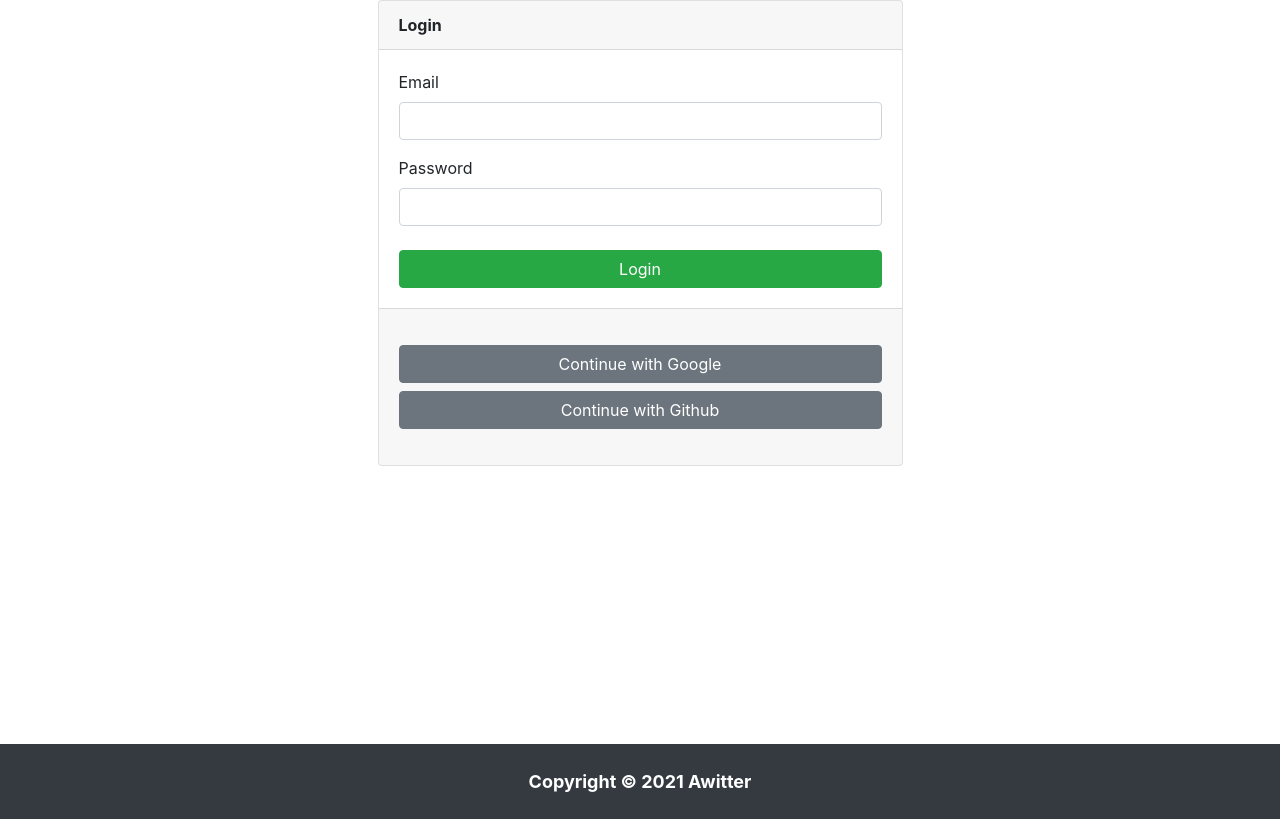
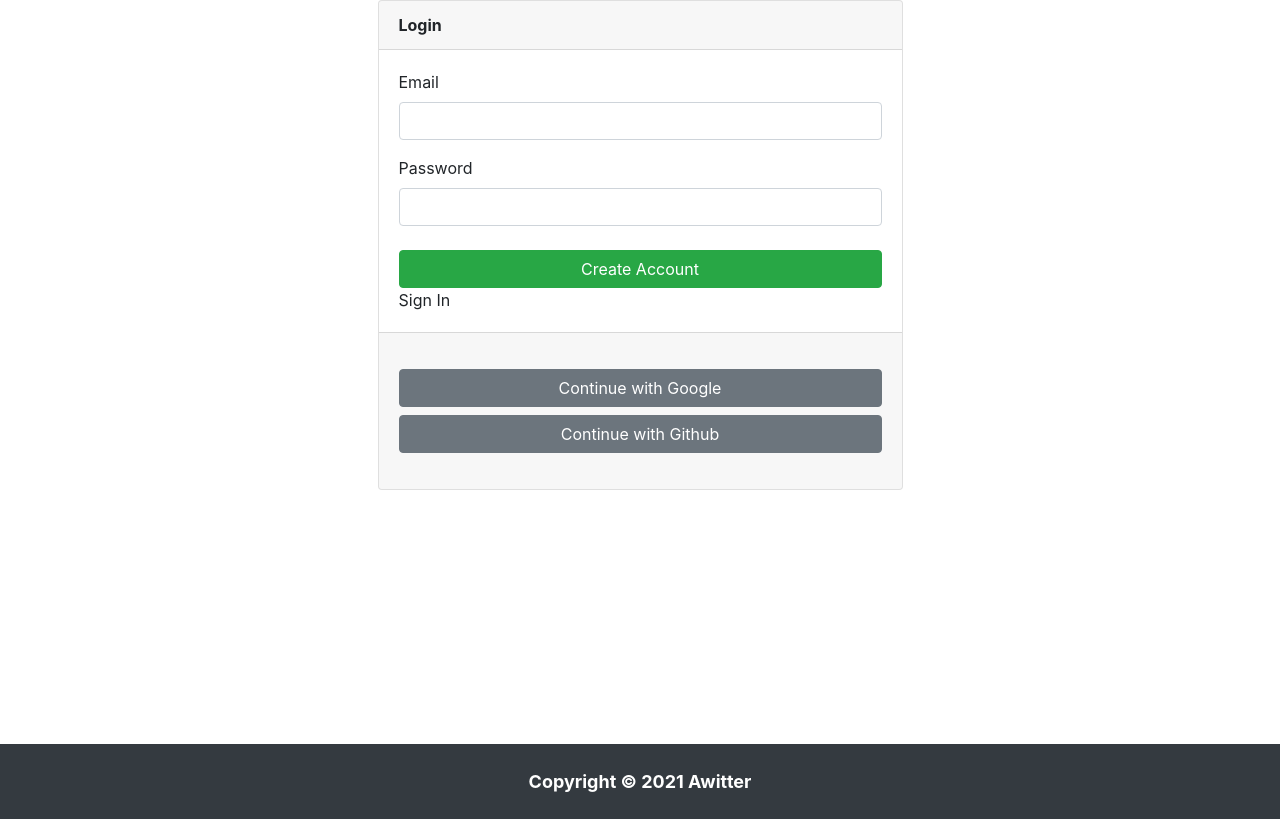
Before and after one commit to aidenkimgj/awitter, a React (Create React App) app: page /#/ in a window 1280 px wide. Built offline with nearby package versions, Linux system fonts and the light colour scheme; no server answers.

Commit message:
Create sign in by email

```diff
--- a/src/components/App.jsx
+++ b/src/components/App.jsx
@@ -1,15 +1,26 @@
-import React, { useState } from 'react';
+import React, { useEffect, useState } from 'react';
 import AppRouter from './Router';
 import { authService } from '../fbInstance';
 
 import Footer from './Footer';
 
 export default () => {
-  const [isLoggedIn, setIsLoggedIn] = useState(authService.currentUser);
-  console.log(authService.currentUser, 'user');
+  const [init, setInit] = useState(false);
+  const [isLoggedIn, setIsLoggedIn] = useState(false);
+  useEffect(() => {
+    authService.onAuthStateChanged(user => {
+      console.log(user);
+      if (user) {
+        setIsLoggedIn(true);
+      } else {
+        setIsLoggedIn(false);
+      }
+      setInit(true);
+    });
+  }, []);
   return (
     <>
-      <AppRouter isLoggedIn={isLoggedIn} />
+      {init ? <AppRouter isLoggedIn={isLoggedIn} /> : 'Initializing....'}
       <Footer />
     </>
   );
--- a/src/components/Router.jsx
+++ b/src/components/Router.jsx
@@ -4,8 +4,7 @@ import Home from '../routes/Home';
 import Auth from '../routes/Auth';
 import { Container } from 'reactstrap';
 
-const AppRouter = () => {
-  const [isLoggedIn, setIsLoggedIn] = useState(false);
+const AppRouter = ({ isLoggedIn }) => {
   return (
     <Container id="main-body">
       <Router>
--- a/src/routes/Auth.jsx
+++ b/src/routes/Auth.jsx
@@ -1,5 +1,6 @@
-import React from 'react';
+import React, { useState } from 'react';
 import {
+  Alert,
   Card,
   CardBody,
   CardFooter,
@@ -11,8 +12,48 @@ import {
   Label,
   Button,
 } from 'reactstrap';
+import { authService } from '../fbInstance';
 
-const Auth = () => (
+const Auth = () => {
+  const [email, setEmail] = useState('');
+  const [password, setPassword] = useState('');
+  const [newAccount, setNewAccount] = useState(true);
+  const [error, setError] = useState('');
+  const onChange = e => {
+    const {
+      target: { name, value },
+    } = e;
+    if (name === 'email') {
+      setEmail(value);
+    } else if (name === 'password') {
+      setPassword(value);
+    }
+  };
+
+  const onSubmit = async e => {
+    e.preventDefault();
+    let data;
+    try {
+      if (newAccount) {
+        //Create Account
+        data = await authService.createUserWithEmailAndPassword(
+          email,
+          password
+        );
+      } else {
+        // Login
+        data = await authService.signInWithEmailAndPassword(email, password);
+      }
+      console.log(data);
+    } catch (error) {
+      console.error(error);
+      setError(error.message);
+    }
+  };
+
+  const toggleHandler = () => setNewAccount(!newAccount);
+
+  return (
     <>
       <Col sm="12" md={{ size: 6, offset: 3 }} className="login">
         <Card>
@@ -20,15 +61,18 @@ const Auth = () => (
             <strong>Login</strong>
           </CardHeader>
           <CardBody>
-          <Form>
+            <Form onSubmit={onSubmit}>
+              {error ? <Alert color="danger">{error}</Alert> : ''}
               <FormGroup>
                 <Label for="title">Email</Label>
                 <Input
                   type="email"
                   name="email"
                   id="email"
+                  value={email}
                   className="form-control mb-2"
                   required
+                  onChange={onChange}
                 />
               </FormGroup>
               <FormGroup>
@@ -37,15 +81,20 @@ const Auth = () => (
                   type="password"
                   name="password"
                   id="password"
+                  value={password}
                   className="form-control"
                   required
+                  onChange={onChange}
                 />
               </FormGroup>
 
               <Button color="success" block className="mt-4">
-              Login
+                {newAccount ? 'Create Account' : 'Login'}
               </Button>
             </Form>
+            <span onClick={toggleHandler}>
+              {newAccount ? 'Sign In' : 'Create Account'}
+            </span>
           </CardBody>
           <CardFooter>
             <Button block className="mt-4 ">
@@ -59,4 +108,6 @@ const Auth = () => (
       </Col>
     </>
   );
+};
+
 export default Auth;
```
Lines whose indentation alone changed are shown as unchanged.
